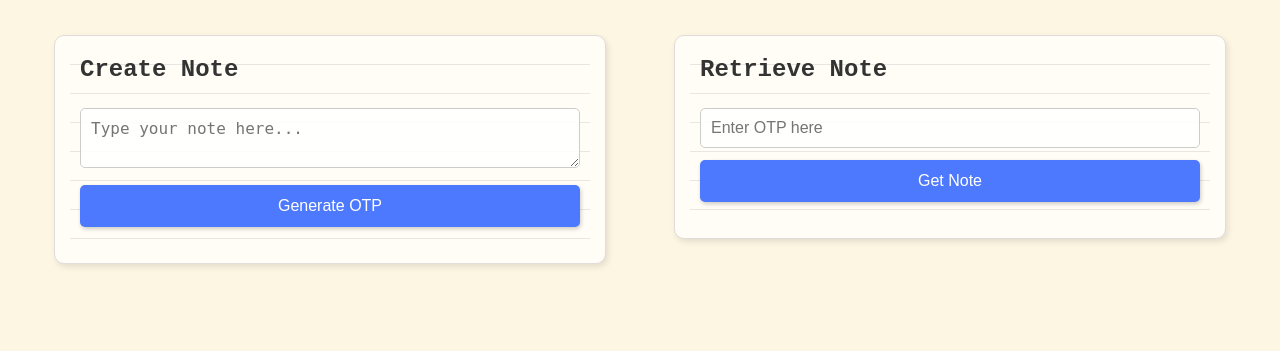
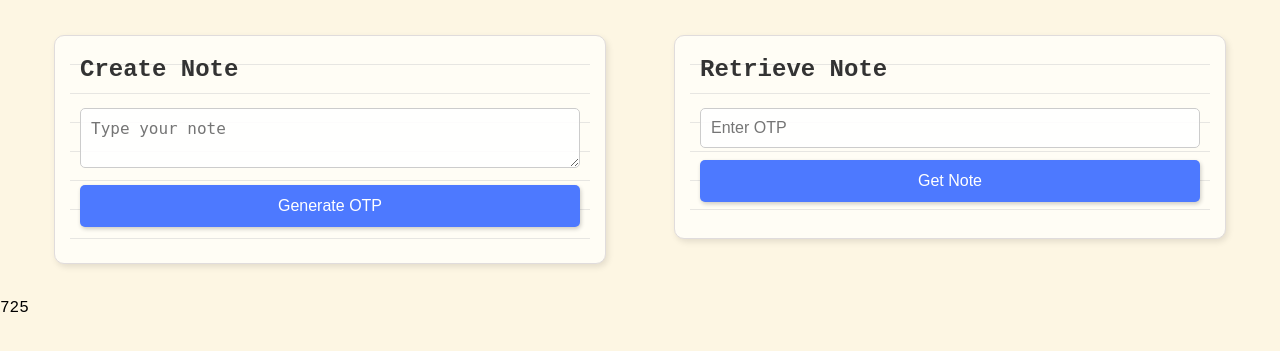
Before and after one commit to Sumeet725/Note-Messenger, a Flask app: page / in a window 1280 px wide. Shown: the top 351 px of the page. Run offline with Flask 3, Linux system fonts and the light colour scheme; parts of the project's set-up code (start-up, migrations or seed data) failed here and were passed over; some libraries are stand-ins or nearby versions.

Commit message:
Update HTML: title, placeholders, add footer

```diff
--- a/templates/index.html
+++ b/templates/index.html
@@ -4,7 +4,7 @@
 <head>
     <meta charset="UTF-8">
     <meta name="viewport" content="width=device-width, initial-scale=1.0">
-    <title>OTP Notes</title>
+    <title>Note Messenger</title>
     <link rel="stylesheet" href="{{ url_for('static', filename='style.css') }}">
 </head>
 
@@ -15,7 +15,7 @@
         <!-- Create Note Section -->
         <section class="card">
             <h2>Create Note</h2>
-            <textarea id="noteText" placeholder="Type your note here..."></textarea>
+            <textarea id="noteText" placeholder="Type your note"></textarea>
             <button onclick="createNote()">Generate OTP</button>
             <p id="otpResult"></p>
         </section>
@@ -23,7 +23,7 @@
         <!-- Retrieve Note Section -->
         <section class="card">
             <h2>Retrieve Note</h2>
-            <input type="text" id="otpInput" placeholder="Enter OTP here">
+            <input type="text" id="otpInput" placeholder="Enter OTP">
             <button onclick="getNote()">Get Note</button>
             <p id="noteOutput"></p>
         </section>
@@ -31,6 +31,7 @@
     </div>
 
     <script src="{{ url_for('static', filename='script.js') }}"></script>
+    <footer>725</footer>
 </body>
 
 </html>
```
